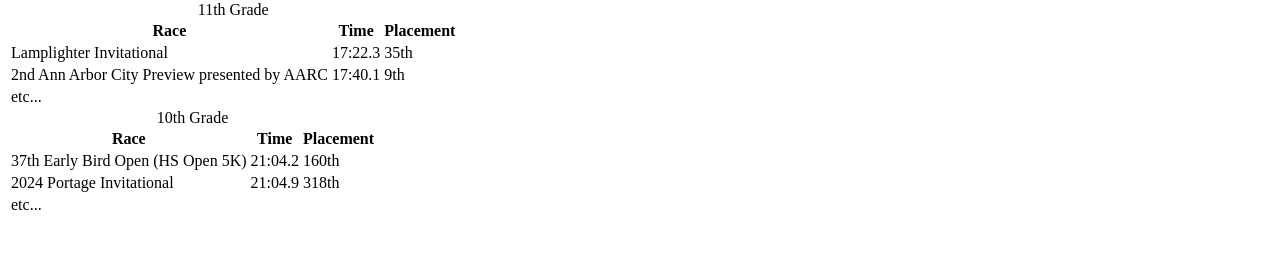
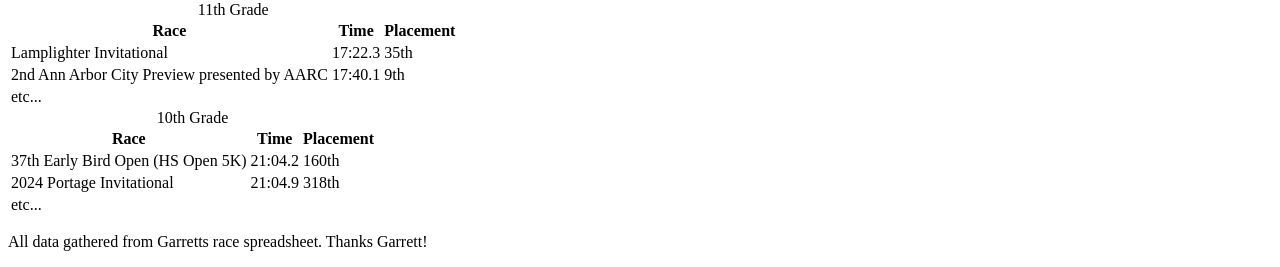
Before and after one commit to aidanvyn/XC_Template, a plain HTML site: page runner_page.html in a window 1280 px wide. Shown: the part 799-1066 px from the top of the page. Before the commit the page ends 1024 px from the top, so only its background shows below. Drawn offline with Linux system fonts and the light colour scheme.

Commit message:
Update runner_page.html

```diff
--- a/runner_page.html
+++ b/runner_page.html
@@ -86,3 +86,9 @@
     </tr>
 
 </table>
+
+
+
+<footer>
+    <p>All data gathered from Garretts race spreadsheet. Thanks Garrett!</p>
+</footer>
```
